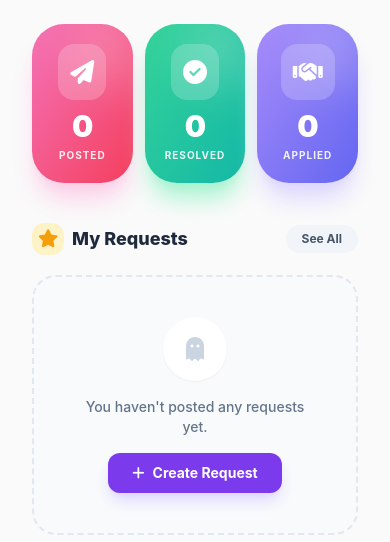
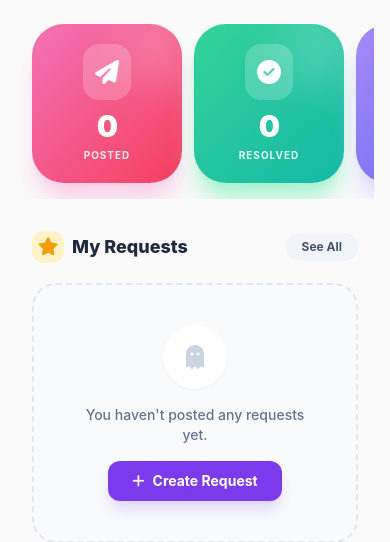
Before and after one commit to NXTSTILE/nxthelp, a Django app: page /dashboard/ in a window 390 px wide. Shown: the part 60-602 px from the top of the page. Run offline with Django 4.2, Linux system fonts and the light colour scheme; the visitor is signed in with stand-in values (Sample User, id 1); data comes from the database, SQL or seed files in the repository; data that the repository does not hold is empty; some libraries are stand-ins or nearby versions.

Commit message:
frontend modification

```diff
--- a/work/templates/work/dashboard.html
+++ b/work/templates/work/dashboard.html
@@ -4,8 +4,8 @@
 {% block content %}
 <div class="feed-container py-6 px-4 md:px-0">
     <!-- Quick Stats -->
-    <div class="grid grid-cols-3 gap-3 md:gap-4 mb-10">
-        <div class="bg-gradient-to-br from-pink-400 to-rose-500 rounded-[2rem] p-5 text-white shadow-xl shadow-pink-200 transform transition-all duration-300 hover:scale-105 hover:-translate-y-2 cursor-pointer relative overflow-hidden group">
+    <div class="flex md:grid md:grid-cols-3 gap-3 md:gap-4 overflow-x-auto md:overflow-visible pb-4 md:pb-0 scrollbar-hide snap-x mb-8 md:mb-10 -mx-4 px-4 md:mx-0 md:px-0">
+        <div class="min-w-[150px] flex-1 snap-center bg-gradient-to-br from-pink-400 to-rose-500 rounded-[2rem] p-5 text-white shadow-xl shadow-pink-200 transform transition-all duration-300 hover:scale-105 hover:-translate-y-2 cursor-pointer relative overflow-hidden group">
             <div class="absolute -right-4 -top-4 w-20 h-20 bg-white opacity-20 rounded-full blur-xl group-hover:scale-150 transition-transform duration-500"></div>
             <div class="flex flex-col items-center justify-center relative z-10">
                 <div class="bg-white/20 p-3 rounded-2xl mb-2 backdrop-blur-sm">
@@ -16,7 +16,7 @@
             </div>
         </div>
 
-        <div class="bg-gradient-to-br from-emerald-400 to-teal-500 rounded-[2rem] p-5 text-white shadow-xl shadow-emerald-200 transform transition-all duration-300 hover:scale-105 hover:-translate-y-2 cursor-pointer relative overflow-hidden group">
+        <div class="min-w-[150px] flex-1 snap-center bg-gradient-to-br from-emerald-400 to-teal-500 rounded-[2rem] p-5 text-white shadow-xl shadow-emerald-200 transform transition-all duration-300 hover:scale-105 hover:-translate-y-2 cursor-pointer relative overflow-hidden group">
             <div class="absolute -right-4 -top-4 w-20 h-20 bg-white opacity-20 rounded-full blur-xl group-hover:scale-150 transition-transform duration-500"></div>
             <div class="flex flex-col items-center justify-center relative z-10">
                 <div class="bg-white/20 p-3 rounded-2xl mb-2 backdrop-blur-sm">
@@ -27,7 +27,7 @@
             </div>
         </div>
 
-        <div class="bg-gradient-to-br from-violet-400 to-indigo-500 rounded-[2rem] p-5 text-white shadow-xl shadow-violet-200 transform transition-all duration-300 hover:scale-105 hover:-translate-y-2 cursor-pointer relative overflow-hidden group">
+        <div class="min-w-[150px] flex-1 snap-center bg-gradient-to-br from-violet-400 to-indigo-500 rounded-[2rem] p-5 text-white shadow-xl shadow-violet-200 transform transition-all duration-300 hover:scale-105 hover:-translate-y-2 cursor-pointer relative overflow-hidden group">
             <div class="absolute -right-4 -top-4 w-20 h-20 bg-white opacity-20 rounded-full blur-xl group-hover:scale-150 transition-transform duration-500"></div>
             <div class="flex flex-col items-center justify-center relative z-10">
                 <div class="bg-white/20 p-3 rounded-2xl mb-2 backdrop-blur-sm">
```
Also changed, not shown: work/templates/work/create_request.html (+4 -4 lines).
